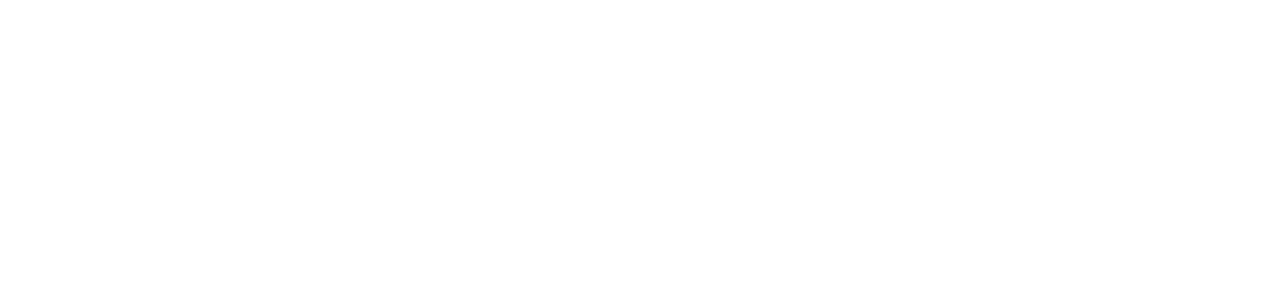
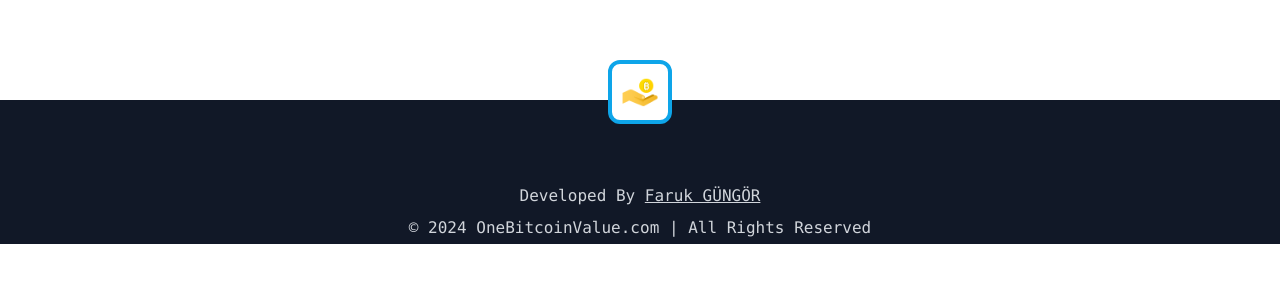
Before and after one commit to farcompen/OneBitcoin.com, a React (Create React App) app in the folder client/cryptoprice/: page /exchanges in a window 1280 px wide. Shown: the part 269-552 px from the top of the page. Built offline with nearby package versions, Linux system fonts and the light colour scheme; no server answers.

Commit message:
footer added

```diff
--- a/client/cryptoprice/src/App.js
+++ b/client/cryptoprice/src/App.js
@@ -4,15 +4,17 @@
 import { Route,Routes } from 'react-router-dom';
 import Trending from './components/trending';
 import Exchanges from './components/exchanges';
+import Footer from './components/footer/footer';
 function App() {
   return (
     <div className="App">
+
       <Routes>
         <Route path='/' element={<Home/>}/>
         <Route path='/trending' element={<Trending/>}/>
         <Route  path="/exchanges" element={<Exchanges/>}/>
       </Routes>
-
+     <Footer/>
 
     </div>
   );
--- /dev/null
+++ b/client/cryptoprice/src/components/footer/footer.jsx
@@ -0,0 +1,16 @@
+const Footer = ()=>{
+    const ms = Date.now();
+    const date = new Date(ms);
+    return(
+        <>
+        <footer class="relative mt-20 bg-gray-900 px-4 pt-20 lg:text-base sm:text-sm xs:text-xs">
+  <div class="absolute -top-10 left-1/2 h-16 w-16 -translate-x-1/2 rounded-xl border-4 border-sky-500 bg-white p-2 "><img class="h-full object-contain" src="./logo192.png" alt="" /></div>
+  <p class="py-1 text-center text-gray-300 font-mono">Developed By <a className="underline">Faruk GÜNGÖR</a></p>
+  <p class="py-1 text-center text-gray-300 font-mono">© {date.getFullYear()} OneBitcoinValue.com | All Rights Reserved</p>
+</footer>
+
+        </>
+    )
+}
+
+export default Footer;
```
Also changed, not shown: client/cryptoprice/src/components/footer/logo192.png (added).
